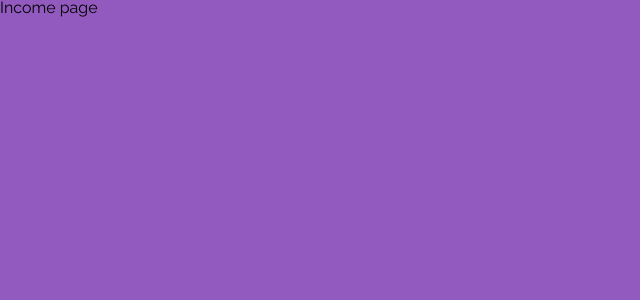
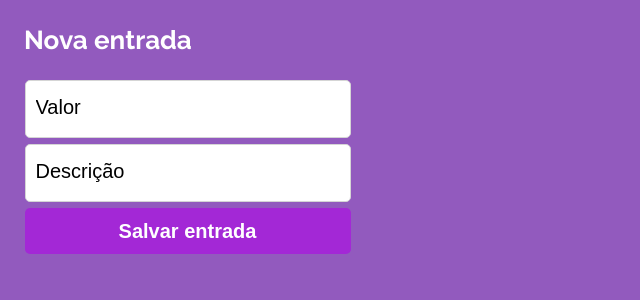
Before and after one commit to FlaviaBulad/projeto13-mywallet-front, a React (Create React App) app: page /income in a window 1280 px wide. Shown: the top 300 px of the page, without its empty margins (0-640 px from the left). Built offline with nearby package versions, Linux system fonts and the light colour scheme; a web font is replaced by a local one.

Commit message:
feat: functional income and expenses page

```diff
--- a/src/Components/Balance/BalancePage.js
+++ b/src/Components/Balance/BalancePage.js
@@ -12,6 +12,7 @@ export default function BalancePage() {
 
   useEffect(() => {
     async function sessionDataToAPI() {
+      setIsLoading(true);
       try {
         const config = { headers: { Authorization: `Bearer ${user.token}` } };
 
--- a/src/Components/Balance/ExpensesPage.js
+++ b/src/Components/Balance/ExpensesPage.js
@@ -1,3 +1,153 @@
+import styled from "styled-components";
+import axios from "axios";
+import { useState, useContext } from "react";
+import { useNavigate } from "react-router-dom";
+
+import Spinner from "../../Libs/Spinner";
+
+import UserContext from "../../contexts/UserContext";
+
 export default function ExpensesPage() {
-  return <h1>Income page</h1>;
+  const [value, setValue] = useState("");
+  const [description, setDescription] = useState("");
+  const [isLoading, setIsLoading] = useState(false);
+
+  const { user } = useContext(UserContext);
+  const navigator = useNavigate();
+
+  async function ExpensesDataToAPI(e) {
+    e.preventDefault();
+    setIsLoading(true);
+
+    const body = {
+      description,
+      type: "expenses",
+      value: parseFloat(value),
+    };
+
+    const headers = {
+      headers: { Authorization: `Bearer ${user.token}` },
+    };
+
+    try {
+      await axios.post("http://localhost:5000/expenses", body, headers);
+
+      setIsLoading(false);
+      alert("Registrado com sucesso!");
+      navigator("/balance");
+    } catch (error) {
+      setIsLoading(false);
+      alert(`Erro ao tentar registrar. ${error}`);
+    }
+  }
+
+  return (
+    <>
+      <Container>
+        <Title>Nova saída</Title>
+        <Form>
+          <Input
+            type="number"
+            placeholder="Valor"
+            value={value}
+            onChange={(e) => setValue(e.target.value)}
+          />
+
+          <Input
+            type="text"
+            placeholder="Descrição"
+            value={description}
+            onChange={(e) => setDescription(e.target.value)}
+          />
+
+          <Button
+            type="submit"
+            onClick={ExpensesDataToAPI}
+            disabled={isLoading}
+          >
+            {isLoading ? (
+              <Spinner
+                type="ThreeDots"
+                color="#FFFFFF"
+                height={50}
+                width={50}
+              />
+            ) : (
+              "Salvar saída"
+            )}
+          </Button>
+        </Form>
+      </Container>
+    </>
+  );
 }
+
+const Container = styled.div`
+  display: flex;
+  flex-direction: column;
+  align-items: center;
+  justify-content: center;
+`;
+
+const Title = styled.h1`
+  position: absolute;
+  width: 168px;
+  height: 31px;
+  left: 24px;
+  top: 25px;
+
+  font-family: "Raleway";
+  font-style: normal;
+  font-weight: 700;
+  font-size: 26px;
+  line-height: 31px;
+
+  color: #ffffff;
+`;
+
+const Form = styled.form`
+  display: flex;
+  flex-direction: column;
+  align-items: center;
+  justify-content: center;
+  margin-top: 80px;
+`;
+const Input = styled.input`
+  width: 326px;
+  height: 58px;
+  margin-bottom: 6px;
+  padding: 10px;
+  border: 1px solid #d5d5d5;
+  border-radius: 5px;
+  background-color: "#FFFFFF;";
+
+  &::placeholder {
+    font-style: normal;
+    font-weight: 400;
+    font-size: 20px;
+    line-height: 23px;
+
+    color: #000000;
+  }
+`;
+
+const Button = styled.button`
+  width: 326px;
+  height: 46px;
+  display: flex;
+  align-items: center;
+  justify-content: center;
+  border: none;
+  border-radius: 5px;
+  background: #a328d6;
+
+  font-style: normal;
+  font-weight: 700;
+  font-size: 20px;
+  line-height: 26px;
+  text-align: center;
+  color: #ffffff;
+
+  pointer-events: ${(props) => (props.disabled ? "none" : "all")};
+  opacity: ${(props) => (props.disabled ? 0.7 : 1)};
+`;
--- a/src/Components/Balance/IncomePage.js
+++ b/src/Components/Balance/IncomePage.js
@@ -1,3 +1,149 @@
+import styled from "styled-components";
+import axios from "axios";
+import { useState, useContext } from "react";
+import { useNavigate } from "react-router-dom";
+
+import Spinner from "../../Libs/Spinner";
+
+import UserContext from "../../contexts/UserContext";
+
 export default function IncomePage() {
-  return <h1>Income page</h1>;
+  const [value, setValue] = useState("");
+  const [description, setDescription] = useState("");
+  const [isLoading, setIsLoading] = useState(false);
+
+  const { user } = useContext(UserContext);
+  const navigator = useNavigate();
+
+  async function IncomeDataToAPI(e) {
+    e.preventDefault();
+    setIsLoading(true);
+
+    const body = {
+      description,
+      type: "income",
+      value: parseFloat(value),
+    };
+
+    const headers = {
+      headers: { Authorization: `Bearer ${user.token}` },
+    };
+
+    try {
+      await axios.post("http://localhost:5000/income", body, headers);
+
+      setIsLoading(false);
+      alert("Registrado com sucesso!");
+      navigator("/balance");
+    } catch (error) {
+      setIsLoading(false);
+      alert(`Erro ao tentar registrar. ${error}`);
+    }
+  }
+
+  return (
+    <>
+      <Container>
+        <Title>Nova entrada</Title>
+        <Form>
+          <Input
+            type="number"
+            placeholder="Valor"
+            value={value}
+            onChange={(e) => setValue(e.target.value)}
+          />
+
+          <Input
+            type="text"
+            placeholder="Descrição"
+            value={description}
+            onChange={(e) => setDescription(e.target.value)}
+          />
+
+          <Button type="submit" onClick={IncomeDataToAPI} disabled={isLoading}>
+            {isLoading ? (
+              <Spinner
+                type="ThreeDots"
+                color="#FFFFFF"
+                height={50}
+                width={50}
+              />
+            ) : (
+              "Salvar entrada"
+            )}
+          </Button>
+        </Form>
+      </Container>
+    </>
+  );
 }
+
+const Container = styled.div`
+  display: flex;
+  flex-direction: column;
+  align-items: center;
+  justify-content: center;
+`;
+
+const Title = styled.h1`
+  position: absolute;
+  width: 168px;
+  height: 31px;
+  left: 24px;
+  top: 25px;
+
+  font-family: "Raleway";
+  font-style: normal;
+  font-weight: 700;
+  font-size: 26px;
+  line-height: 31px;
+
+  color: #ffffff;
+`;
+
+const Form = styled.form`
+  display: flex;
+  flex-direction: column;
+  align-items: center;
+  justify-content: center;
+  margin-top: 80px;
+`;
+const Input = styled.input`
+  width: 326px;
+  height: 58px;
+  margin-bottom: 6px;
+  padding: 10px;
+  border: 1px solid #d5d5d5;
+  border-radius: 5px;
+  background-color: "#FFFFFF;";
+
+  &::placeholder {
+    font-style: normal;
+    font-weight: 400;
+    font-size: 20px;
+    line-height: 23px;
+
+    color: #000000;
+  }
+`;
+
+const Button = styled.button`
+  width: 326px;
+  height: 46px;
+  display: flex;
+  align-items: center;
+  justify-content: center;
+  border: none;
+  border-radius: 5px;
+  background: #a328d6;
+
+  font-style: normal;
+  font-weight: 700;
+  font-size: 20px;
+  line-height: 26px;
+  text-align: center;
+  color: #ffffff;
+
+  pointer-events: ${(props) => (props.disabled ? "none" : "all")};
+  opacity: ${(props) => (props.disabled ? 0.7 : 1)};
+`;
```
